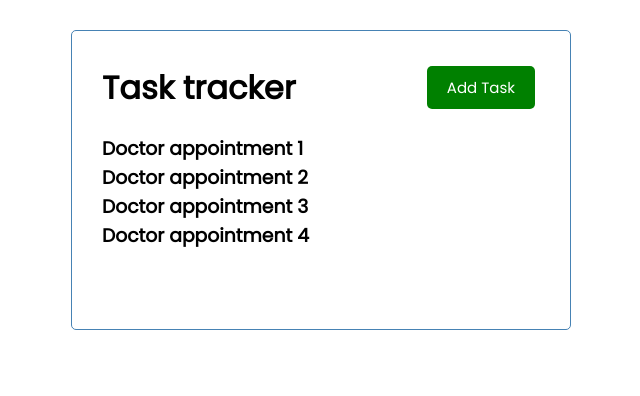
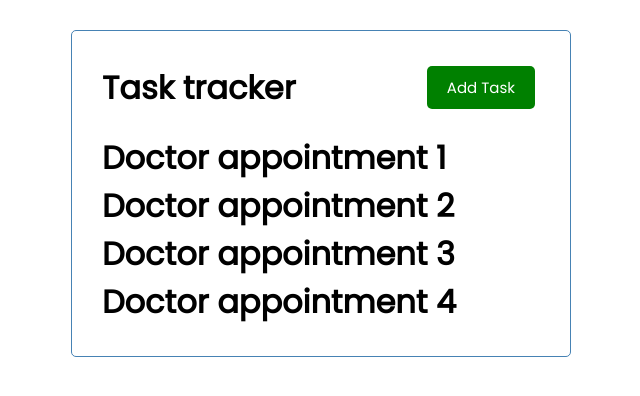
Before and after one commit to TedVu/vue-mastery, a Vue app in the folder vue-crashcourse/: page / in a window 1280 px wide. Shown: the top 396 px of the page, without its empty margins (319-959 px from the left). Built offline with nearby package versions, Linux system fonts and the light colour scheme.

Commit message:
Create a tasks and task component

```diff
--- a/vue-crashcourse/src/App.vue
+++ b/vue-crashcourse/src/App.vue
@@ -1,21 +1,21 @@
 <template>
   <div class="container">
     <HeaderComponent title='Task tracker'/>
-    <TaskComponent :tasks="tasks"/>
+    <TasksComponent :tasks="tasks"/>
   </div>
 </template>
 
 <script>
 
 import HeaderComponent from "./components/Header.vue";
-import TaskComponent from './components/Tasks.vue';
+import TasksComponent from './components/Tasks.vue';
 
 export default {
   name: 'App',
   // registering a component here
   components: {
     HeaderComponent,
-    TaskComponent
+    TasksComponent
   },
   data() {
     return {
--- /dev/null
+++ b/vue-crashcourse/src/components/Task.vue
@@ -0,0 +1,16 @@
+<template>
+    <div>
+        <h1> {{ task.text }}</h1>
+    </div>
+</template>
+
+<script>
+    export default {
+        name: 'TaskComponent',
+        props: {
+            task: {
+                type: Object
+            }
+        }
+    }
+</script>
--- a/vue-crashcourse/src/components/Tasks.vue
+++ b/vue-crashcourse/src/components/Tasks.vue
@@ -1,18 +1,23 @@
 <template>
     <div>
         <div :key="task.id" v-for="task in tasks">
-            <h3>{{ task.text }}</h3>
+            <TaskComponent :task="task"/>
         </div>
     </div>
 </template>
 
 <script>
+import TaskComponent from './Task.vue';
+
     export default {
-        name: 'TaskComponent',
+        name: 'TasksComponent',
         props: {
             tasks: {
                 type: Array
             }
+        },
+        components: {
+            TaskComponent
         }
     }
 </script>
```
